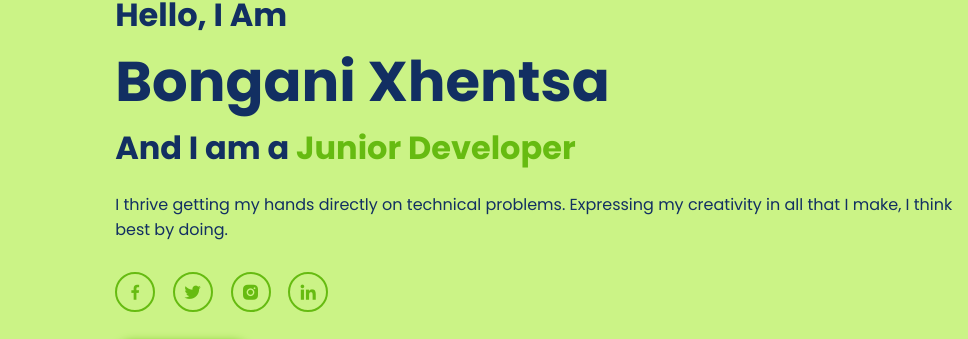
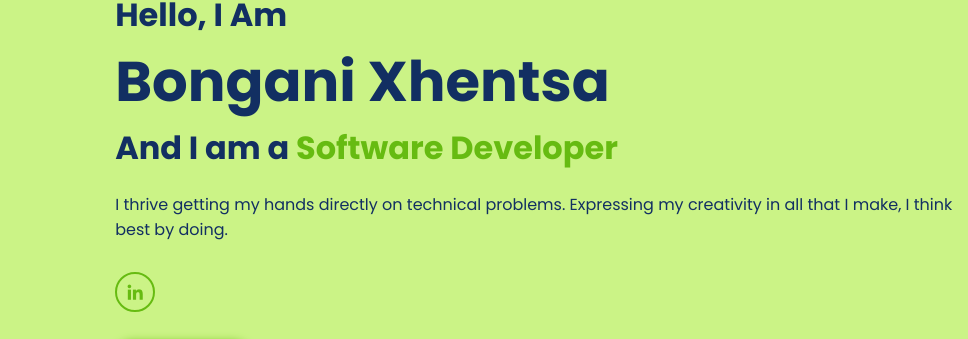
Before and after one commit to Pluggamaro/Superfolio, a plain HTML site: page index.html in a window 1280 px wide. Shown: the part 256-595 px from the top of the page, 0-968 px from the left. Drawn offline with nearby package versions, Linux system fonts and the light colour scheme; grey boxes are pictures that could not be loaded.

Commit message:
Update index.html
removal of unnecessary social links

```diff
--- a/index.html
+++ b/index.html
@@ -29,13 +29,10 @@
         <div class='home-content'>
           <h3>Hello, I Am</h3>
           <h1>Bongani Xhentsa</h1>
-          <h3>And I am a <span>Junior Developer</span></h3>
+          <h3>And I am a <span>Software Developer</span></h3>
           <p>I thrive getting my hands directly on technical problems. Expressing my creativity in all that I make,
              I think best by doing.</p>
           <div class='social-media'>
-            <a href='#'><i class='bx bxl-facebook' ></i></a>
-            <a href='#'><i class='bx bxl-twitter' ></i></a>
-            <a href='#'><i class='bx bxl-instagram-alt' ></i></a>
             <a href='#'><i class='bx bxl-linkedin' ></i></a>
           </div>
           <a href='#' class='btn'>Download CV</a>
```
